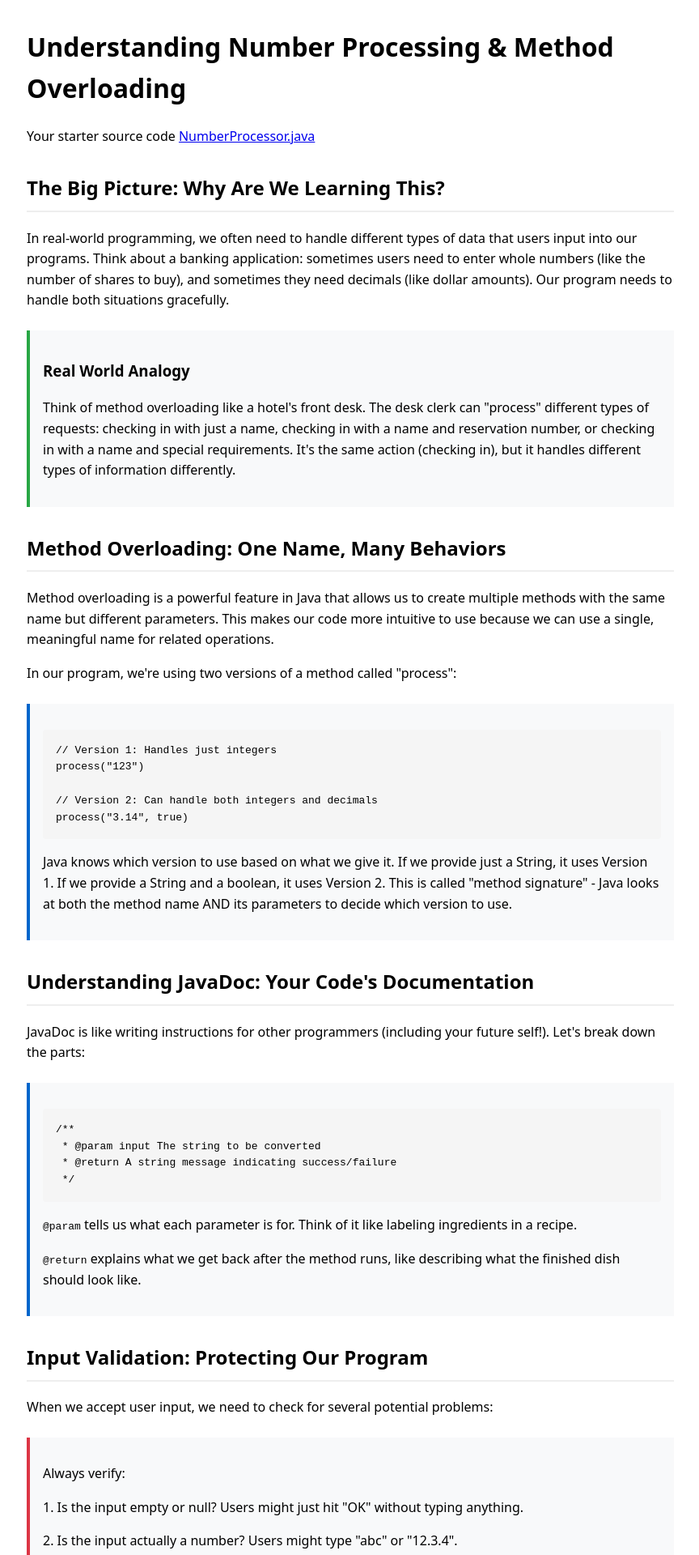
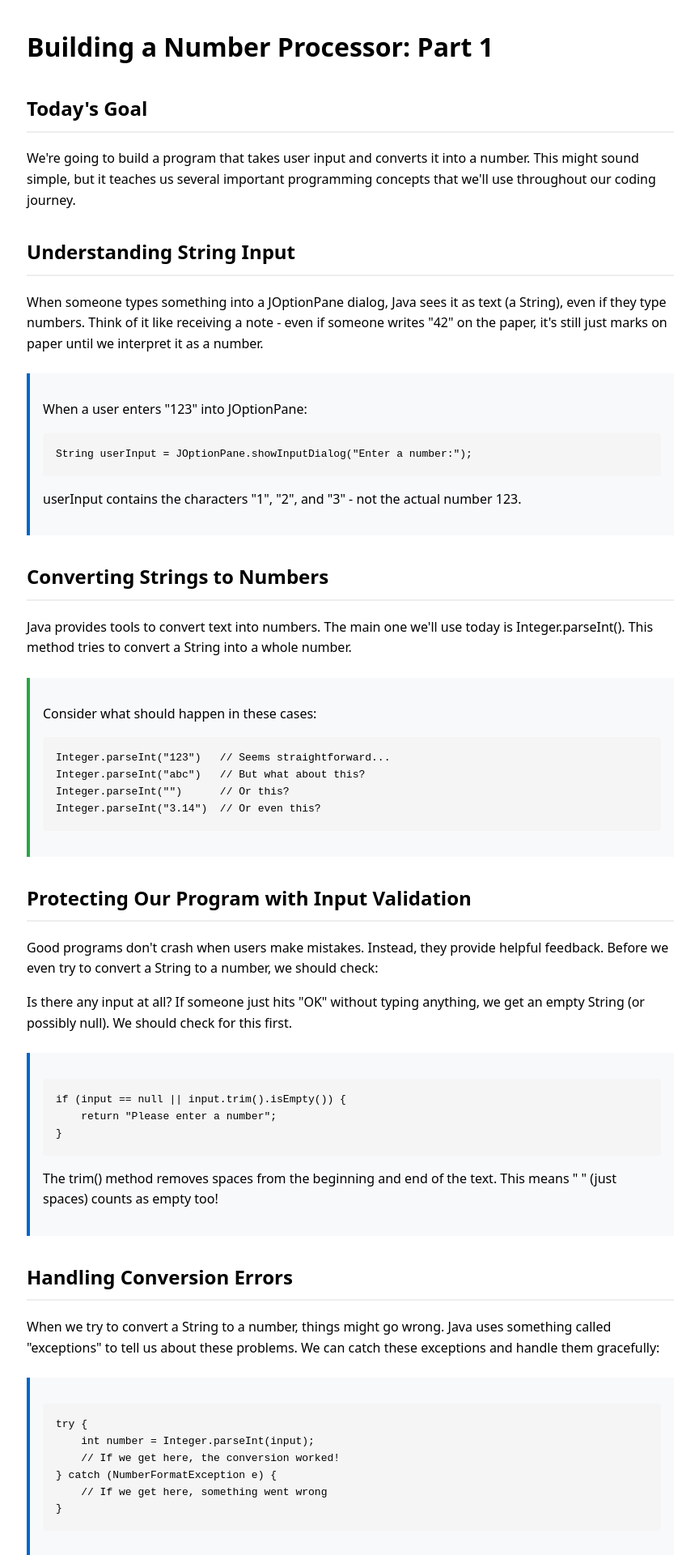
Before and after one commit to norrisaftcc/norrisaftcc.github.io, a Jekyll site: the page projects/javafeb.html, which Jekyll copies as it is, in a window 1280 px wide. Shown: the top 1920 px of the page at 81% size, without its empty margins (207-1071 px from the left). Built offline with Jekyll 4.4.1, drawn with Linux system fonts in a browser that asks for light colours; some of the changed text lies outside the part shown.

Commit message:
Update javafeb.html (part 1 only)
Split the assignment into 2 parts

```diff
--- a/projects/javafeb.html
+++ b/projects/javafeb.html
@@ -15,17 +15,14 @@
             border-radius: 4px;
             margin: 1rem 0;
         }
-        .example, .analogy, .important-note {
+        .example, .thinking-point {
             border-left: 4px solid #0066cc;
             padding: 1rem;
             margin: 1.5rem 0;
             background: #f8f9fa;
         }
-        .analogy {
+        .thinking-point {
             border-color: #28a745;
-        }
-        .important-note {
-            border-color: #dc3545;
         }
         h2 {
             margin-top: 2rem;
@@ -35,95 +32,70 @@
     </style>
 </head>
 <body>
-    <h1>Understanding Number Processing & Method Overloading</h1>
+    <h1>Building a Number Processor: Part 1</h1>
 
-    <div>
-      <p>Your starter source code <a href="NumberProcessor.java">NumberProcessor.java</a></p>
-    </div>
-    <h2>The Big Picture: Why Are We Learning This?</h2>
-    <p>In real-world programming, we often need to handle different types of data that users input into our programs. Think about a banking application: sometimes users need to enter whole numbers (like the number of shares to buy), and sometimes they need decimals (like dollar amounts). Our program needs to handle both situations gracefully.</p>
+    <h2>Today's Goal</h2>
+    <p>We're going to build a program that takes user input and converts it into a number. This might sound simple, but it teaches us several important programming concepts that we'll use throughout our coding journey.</p>
 
-    <div class="analogy">
-        <h3>Real World Analogy</h3>
-        <p>Think of method overloading like a hotel's front desk. The desk clerk can "process" different types of requests: checking in with just a name, checking in with a name and reservation number, or checking in with a name and special requirements. It's the same action (checking in), but it handles different types of information differently.</p>
+    <h2>Understanding String Input</h2>
+    <p>When someone types something into a JOptionPane dialog, Java sees it as text (a String), even if they type numbers. Think of it like receiving a note - even if someone writes "42" on the paper, it's still just marks on paper until we interpret it as a number.</p>
+
+    <div class="example">
+        <p>When a user enters "123" into JOptionPane:</p>
+        <pre>String userInput = JOptionPane.showInputDialog("Enter a number:");</pre>
+        <p>userInput contains the characters "1", "2", and "3" - not the actual number 123.</p>
     </div>
 
-    <h2>Method Overloading: One Name, Many Behaviors</h2>
-    <p>Method overloading is a powerful feature in Java that allows us to create multiple methods with the same name but different parameters. This makes our code more intuitive to use because we can use a single, meaningful name for related operations.</p>
+    <h2>Converting Strings to Numbers</h2>
+    <p>Java provides tools to convert text into numbers. The main one we'll use today is Integer.parseInt(). This method tries to convert a String into a whole number.</p>
 
-    <p>In our program, we're using two versions of a method called "process":</p>
-    <div class="example">
+    <div class="thinking-point">
+        <p>Consider what should happen in these cases:</p>
         <pre>
-// Version 1: Handles just integers
-process("123")
-
-// Version 2: Can handle both integers and decimals
-process("3.14", true)</pre>
-        <p>Java knows which version to use based on what we give it. If we provide just a String, it uses Version 1. If we provide a String and a boolean, it uses Version 2. This is called "method signature" - Java looks at both the method name AND its parameters to decide which version to use.</p>
+Integer.parseInt("123")   // Seems straightforward...
+Integer.parseInt("abc")   // But what about this?
+Integer.parseInt("")      // Or this?
+Integer.parseInt("3.14")  // Or even this?</pre>
     </div>
 
-    <h2>Understanding JavaDoc: Your Code's Documentation</h2>
-    <p>JavaDoc is like writing instructions for other programmers (including your future self!). Let's break down the parts:</p>
+    <h2>Protecting Our Program with Input Validation</h2>
+    <p>Good programs don't crash when users make mistakes. Instead, they provide helpful feedback. Before we even try to convert a String to a number, we should check:</p>
+
+    <p>Is there any input at all? If someone just hits "OK" without typing anything, we get an empty String (or possibly null). We should check for this first.</p>
 
     <div class="example">
         <pre>
-/**
- * @param input The string to be converted
- * @return A string message indicating success/failure
- */</pre>
-        <p><code>@param</code> tells us what each parameter is for. Think of it like labeling ingredients in a recipe.</p>
-        <p><code>@return</code> explains what we get back after the method runs, like describing what the finished dish should look like.</p>
+if (input == null || input.trim().isEmpty()) {
+    return "Please enter a number";
+}</pre>
+        <p>The trim() method removes spaces from the beginning and end of the text. This means "   " (just spaces) counts as empty too!</p>
     </div>
 
-    <h2>Input Validation: Protecting Our Program</h2>
-    <p>When we accept user input, we need to check for several potential problems:</p>
-
-    <div class="important-note">
-        <p>Always verify:</p>
-        <p>1. Is the input empty or null? Users might just hit "OK" without typing anything.</p>
-        <p>2. Is the input actually a number? Users might type "abc" or "12.3.4".</p>
-        <p>3. Is the number in the right format? A whole number shouldn't have decimals if we're expecting an integer.</p>
-    </div>
-
-    <h2>Exception Handling: Gracefully Handling Errors</h2>
-    <p>When converting strings to numbers, things can go wrong. Instead of crashing, our program should catch these problems and handle them gracefully. This is where try-catch blocks come in:</p>
+    <h2>Handling Conversion Errors</h2>
+    <p>When we try to convert a String to a number, things might go wrong. Java uses something called "exceptions" to tell us about these problems. We can catch these exceptions and handle them gracefully:</p>
 
     <div class="example">
         <pre>
 try {
-    int number = Integer.parseInt(userInput);
-    // Success! We can use the number
+    int number = Integer.parseInt(input);
+    // If we get here, the conversion worked!
 } catch (NumberFormatException e) {
-    // Something went wrong - handle it nicely
+    // If we get here, something went wrong
 }</pre>
     </div>
 
-    <h2>Test Cases: Proving Our Code Works</h2>
-    <p>Testing isn't just about making sure things work - it's about making sure things fail in the right way when they should. Here are the scenarios we need to test:</p>
+    <h2>Your Task</h2>
+    <p>Complete the process() method in the NumberProcessor class. Your method should:</p>
+    <p>1. Check if the input is null or empty</p>
+    <p>2. Try to convert the input to an integer</p>
+    <p>3. Return appropriate messages for success or failure</p>
 
-    <pre>
-// Happy Path Tests (Should Succeed):
-"123"           → "Processed integer: 123"
-"3.14", true    → "Processed double: 3.14"
-
-// Error Cases (Should Fail Gracefully):
-"abc"           → "Error: Not a valid number"
-""              → "Error: Input cannot be empty"
-"3.14" (when expecting integer) → "Error: Not a valid integer"</pre>
-
-    <h2>Common Mistakes to Watch For</h2>
-    <p>When implementing this program, there are several situations that often trip up new programmers:</p>
-
-    <p>First, forgetting to check for null or empty input before trying to process it. This can cause a NullPointerException, which we want to avoid.</p>
-
-    <p>Second, assuming all number conversions will work. Always wrap number conversions in try-catch blocks to handle invalid input gracefully.</p>
-
-    <p>Third, mixing up integer and double conversions. Remember that every integer is a valid double, but not every double is a valid integer. For example, 3.14 can't be directly converted to an integer without losing information.</p>
-
-    <h2>Further Learning</h2>
-    <p>Once you understand these concepts, you can extend them to handle more complex situations. For example:</p>
-    <p>- Adding more overloaded methods to handle different number formats</p>
-    <p>- Creating methods that can process multiple numbers at once</p>
-    <p>- Adding validation for number ranges (like ensuring numbers are positive)</p>
+    <div class="thinking-point">
+        <h3>Looking Ahead</h3>
+        <p>As you work on this, think about:</p>
+        <p>What if we wanted to handle decimal numbers too? What would need to change?</p>
+        <p>How could we make our error messages more specific? Should we tell users the difference between "abc" and "3.14" as invalid inputs?</p>
+        <p>These questions will lead us into Part 2 of our number processing journey...</p>
+    </div>
 </body>
 </html>
```
